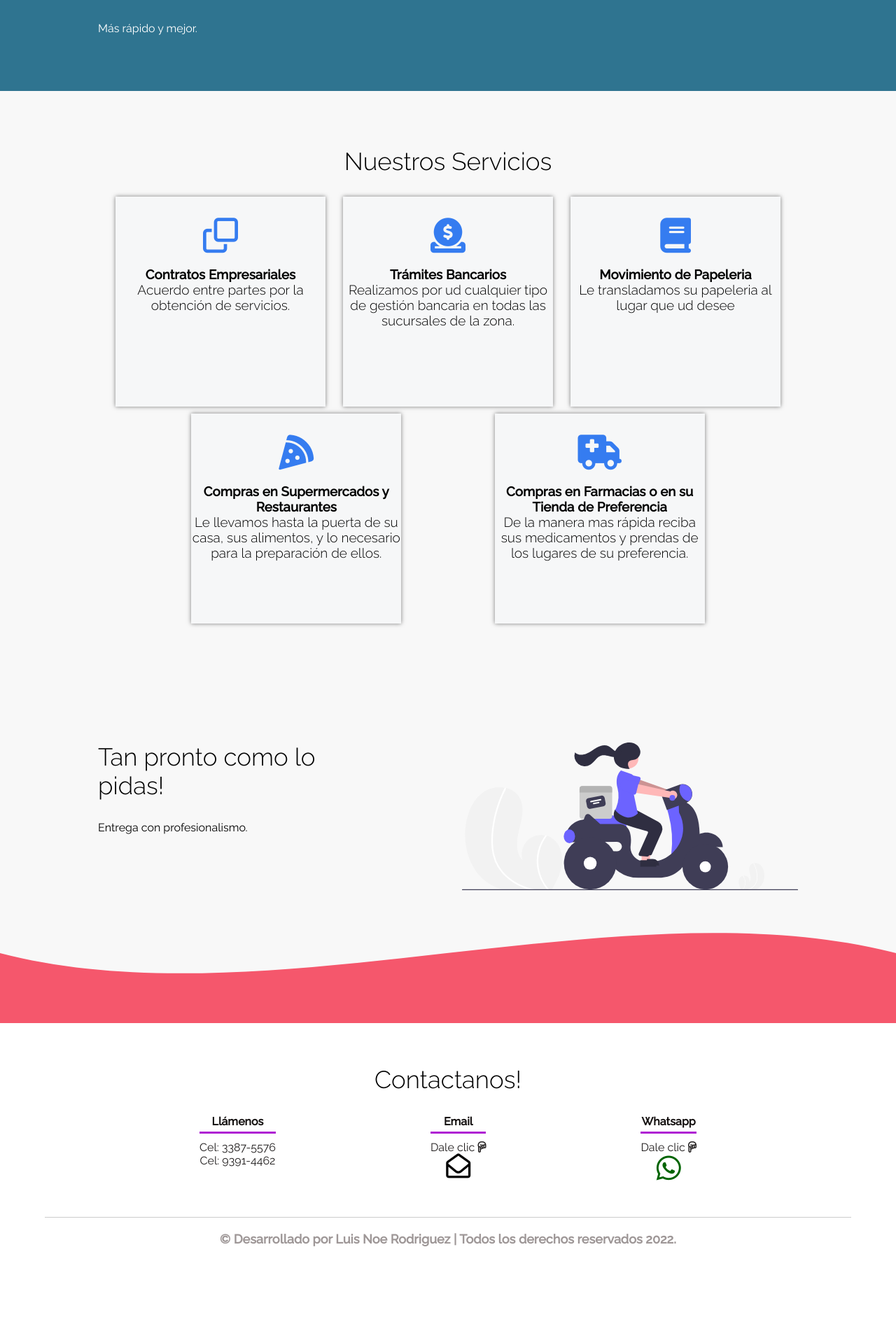
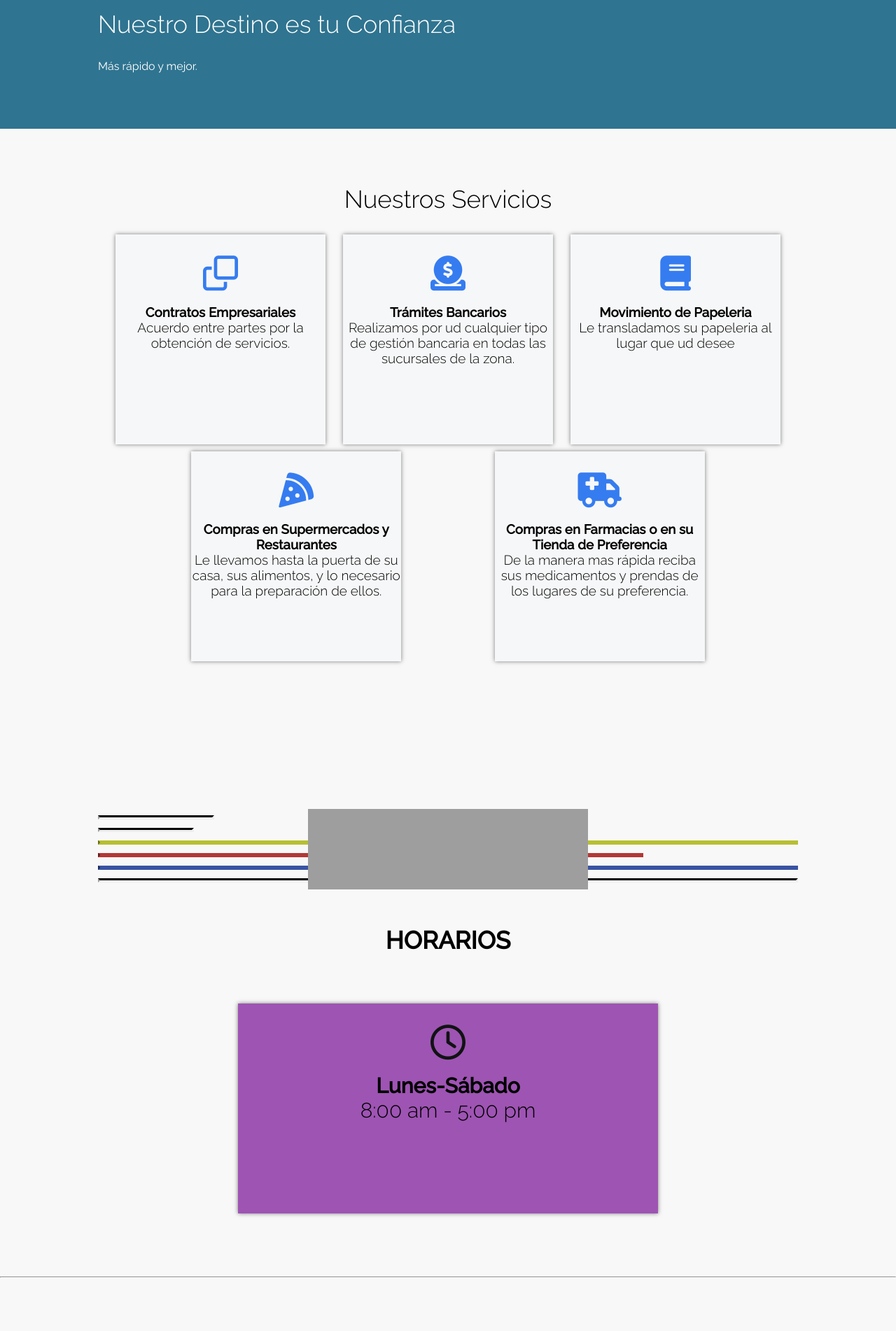
Before and after one commit to LuisNoe21/Rapi-Mandaditos, a PHP site: page / in a window 1280 px wide. Shown: the part 1058-2960 px from the top of the page at 70% size. Before the commit the page ends 2839 px from the top, so only its background shows below. Run offline with PHP 8.4, Linux system fonts and the light colour scheme; some libraries are stand-ins or nearby versions; grey boxes are pictures that could not be loaded.

Commit message:
landing page

```diff
--- a/css/estilos.css
+++ b/css/estilos.css
@@ -392,6 +392,159 @@ footer{
 
 }
 
+
+
+header{
+	margin: 2em 0 1em;
+	font-size: 12.2px;
+	text-align:center;
+	position:relative;
+}
+
+
+h1.site-title{
+	font-size: 145px;
+	line-height: 1em;
+	margin: 0 0 0.1em;
+	text-transform: uppercase;
+}
+h1.site-title small{
+	font-size: 23px;
+	margin-top: 0;
+	display: block;
+  font-family:"Raleway";
+}
+h1.site-title a{
+	display: block;
+	width:280px;
+	height: 80px;
+	/*text-align: right;*/
+	margin: 1px auto 0px;
+	text-indent: -9999px;
+	background: url(https://loomweb.co.za/wp-content/themes/starkers/img/loom-logo-2-mobile.png) 50% 3px no-repeat;
+}
+
+header  hr{
+	display:block;
+	position: absolute;
+	border-top:2px solid #000;
+	z-index:-1;
+	left: 0px;
+	width:100%;
+	margin:0;
+}
+header hr.right{
+	left:auto;
+	right:0px;
+}
+header  hr#thread1{
+	top: 0.8em;
+	-webkit-animation: thread2 10s infinite;
+  	-moz-animation:    thread2 10s infinite;
+  	-o-animation:      thread2 10s infinite;
+  	animation:         thread2 10s infinite;
+}
+header hr#thread2{
+	top:1.8em;
+	/*right:15px;*/
+	-webkit-animation: thread2 8s infinite;
+  	-moz-animation:    thread2 8s infinite;
+  	-o-animation:      thread2 8s infinite;
+  	animation:         thread2 8s infinite;
+}
+header hr#thread3{
+	top:2.8em;
+/* 	right:15px; */
+	border-color:#b7bf33;
+	-webkit-animation: thread2 6s infinite;
+  	-moz-animation:    thread2 6s infinite;
+  	-o-animation:      thread2 6s infinite;
+  	animation:         thread2 6s infinite;
+}
+header hr#thread4{
+	top:3.8em;
+	border-color:#b23836;
+	-webkit-animation: thread2 12s infinite;
+  	-moz-animation:    thread2 12s infinite;
+  	-o-animation:      thread2 12s infinite;
+  	animation:         thread2 12s infinite;
+}
+header hr#thread5{
+	top:4.8em;
+	border-color:#3953a4;
+	-webkit-animation: thread2 16s infinite;
+  	-moz-animation:    thread2 16s infinite;
+  	-o-animation:      thread2 16s infinite;
+  	animation:         thread2 16s infinite;
+}
+header hr#thread6{
+	top:5.8em;
+	-webkit-animation: thread2 6s infinite;
+  	-moz-animation:    thread2 6s infinite;
+  	-o-animation:      thread2 6s infinite;
+  	animation:         thread2 6s infinite;
+}
+@media (min-width: 768px) {
+	header{
+		font-size:18px;
+	}
+	h1.site-title a{
+		width:416px;
+		height:120px;
+		margin: 0px auto 0px;
+		text-indent: -9999px;
+    background: url(https://loomweb.co.za/wp-content/themes/starkers/img/loom-logo-2.png) 50% 5px no-repeat;
+	}
+	h1.site-title small{
+		font-size: 35px;
+	}
+  header  hr {
+
+	border-width:3px;
+  }
+
+
+}
+
+@media (min-width: 992px) {
+  header  hr {
+
+  }
+}
+
+@media (min-width: 1200px) {
+  header  hr {
+
+  }
+}
+@-webkit-keyframes thread2 {
+	  0%   { width: 100%; }
+	  50% { width: 100%; }
+	  80% { width: 0px;}
+	  100%{ width:100%;}
+	}
+	@-moz-keyframes thread2 {
+	  0%   { width: 100%; }
+	  50% { width: 100%; }
+	  80% { width: 0px;}
+	  100%{ width:100%;}
+	}
+	@-o-keyframes thread2 {
+	  0%   { width: 100%; }
+	  50% { width: 100%; }
+	  80% { width: 0px;}
+	  100%{ width:100%;}
+	}
+	@keyframes thread2 {
+	  0%   { width: 100%; }
+	  50% { width: 100%; }
+	  80% { width: 0px;}
+	  100%{ width:100%;}
+}
+
+
+
+
 @media screen and (max-width:400px){
     .titulo,
     .textos-hero h1{
--- a/index.php
+++ b/index.html
@@ -84,6 +84,71 @@
         </div>
     </section>
 
+
+
+
+
+
+
+
+
+
+
+
+
+
+
+    <section class="cards contenedor">
+
+
+    <header>
+        <h1 class="site-title"><a href="https://loomweb.co.za">Loom Web Studio</a><small>Horarios</small></h1>
+        <hr id="thread1">
+        <hr id="thread2">
+        <hr id="thread3" class="right">
+        <hr id="thread4">
+        <hr id="thread5" class="right">
+        <hr id="thread6">
+</header>
+
+        <!-- <h2 class="titulo">Horarios </h2> -->
+        <div class="content-cards">
+            <!-- <article class="card">
+                <i class="fas fa-chess"></i>
+                <h3>Title Card</h3>
+                <p>Lorem ipsum, dolor sit amet consectetur adipisicing elit.</p> -->
+                <!-- <a href="" class="cta">Learn more</a> -->
+
+            <article style="width: 60%; background-color: rgb(158, 84, 179);" class="card">
+                <i style="color:rgb(16, 19, 19);" class="far fa-clock"></i>
+                <h3 style="font-size: 30px;">Lunes-Sábado</h3>
+                <p style="font-size: 30px;">8:00 am - 5:00 pm</p>
+                <!-- <a href="" class="cta">Learn more</a> -->
+            </article>
+
+        </div>
+    </section>
+
+
+
+
+
+
+
+
+
+
+
+
+
+
+
+
+
+
+
+
+
     <!-- <section class="galeria">
         <div class="contenedor">
             <h2 class="titulo">Our work</h2>
@@ -99,7 +164,7 @@
     </section>
 
     <section class="info-last"> -->
-
+<hr>
         <div class="contenedor last-section">
             <div class="contenedor-textos-main">
                 <h2 class="titulo left">Tan pronto como lo pidas!</h2>
@@ -116,17 +181,7 @@
         </svg></div>
     </section>
 
-    <!-- <footer id="contacto">
-        <div class="contenedor">
-            <h2 class="titulo">Contact us</h2>
-            <form action="" class="form">
-                <input class="input"  type="text" name="" id="" placeholder="Nombre">
-                <input class="input"  type="email" name="" id="" placeholder="Email">
-                <textarea  class="input" name="" id="" cols="30" rows="10" placeholder="Mensaje"></textarea>
-                <input class="input"  type="submit" value="Enviar">
-            </form>
-        </div>
-    </footer> -->
+
 
     <footer id="contacto">
         <h2 style="text-align: center;" class="titulo left">Contactanos!</h2>
```
